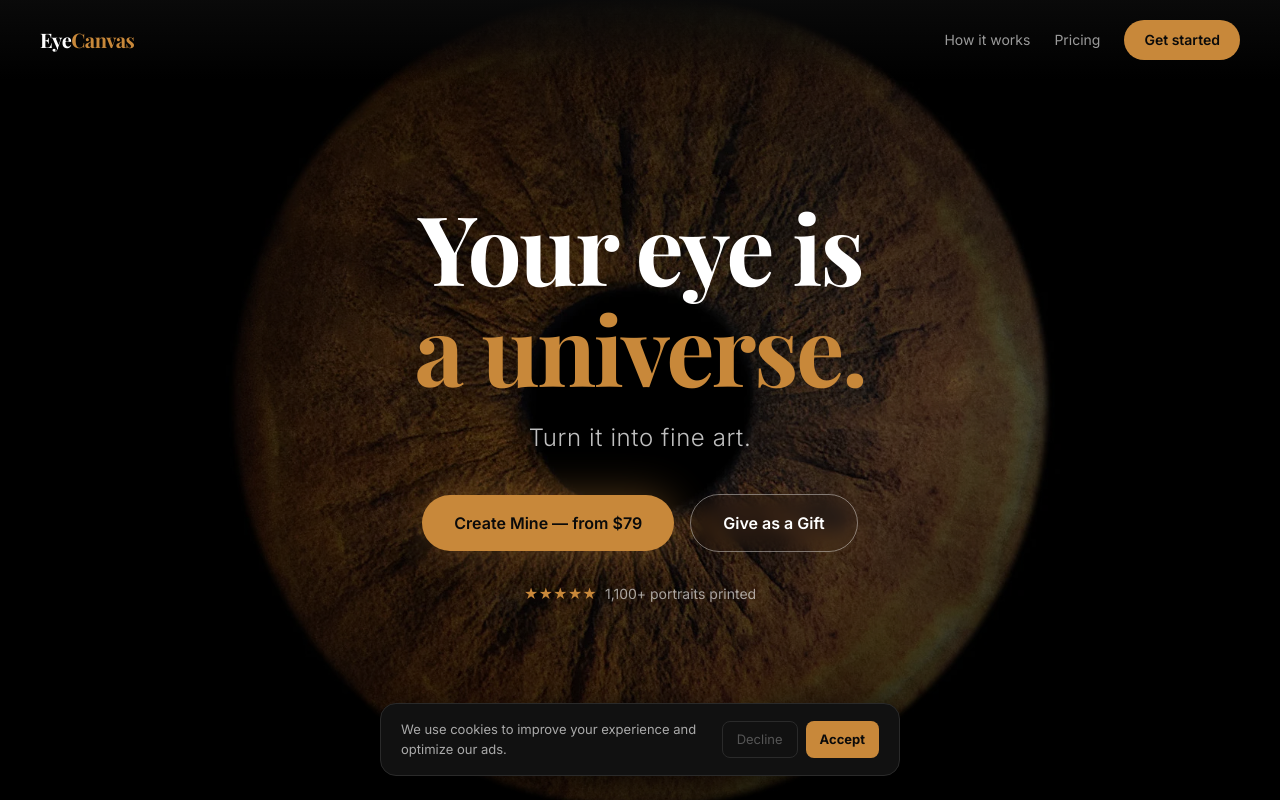
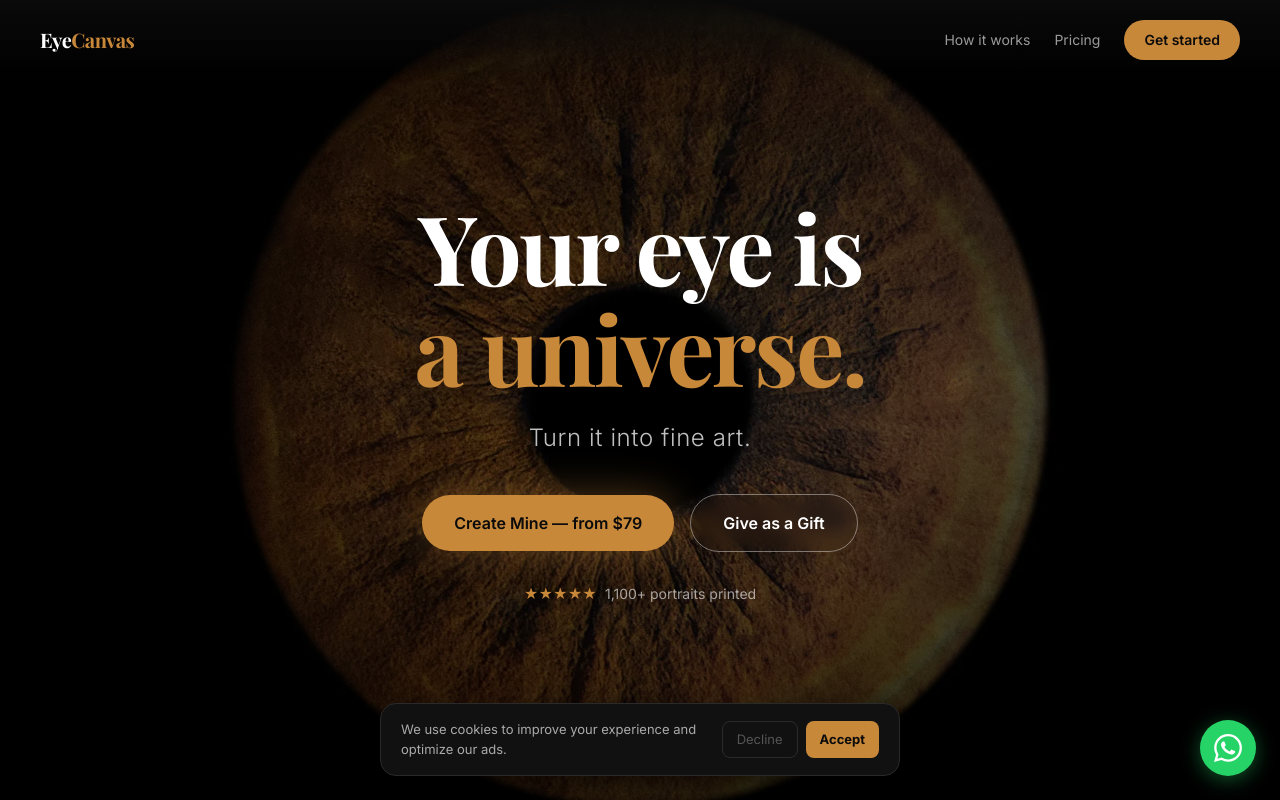
Before and after one commit to sich514/eyecanvas, a Next.js app: page / in a window 1280 px wide. Shown: the top 800 px of the page. Built offline with nearby package versions, Linux system fonts and the light colour scheme; no server answers; a web font is replaced by a local one.

Commit message:
fix: Meta Pixel loads only after consent, no duplicate PageView, safe event mapping

```diff
--- a/app/admin/analytics/AnalyticsClient.tsx
+++ b/app/admin/analytics/AnalyticsClient.tsx
@@ -61,11 +61,12 @@
         </div>
 
         {/* Summary cards */}
-        <div style={{ display: 'grid', gridTemplateColumns: 'repeat(3, 1fr)', gap: 16, marginBottom: 32 }}>
+        <div style={{ display: 'grid', gridTemplateColumns: 'repeat(4, 1fr)', gap: 16, marginBottom: 32 }}>
           {[
             { label: 'Total Events', value: todayEvents.length },
             { label: 'Unique Sessions', value: sessions },
             { label: 'Paid Orders', value: counts['checkout_completed'] ?? 0 },
+            { label: 'WhatsApp', value: counts['whatsapp_click'] ?? 0 },
           ].map(c => (
             <div key={c.label} style={{ background: '#111', border: '1px solid #1e1e1e', borderRadius: 14, padding: '20px 24px' }}>
               <p style={{ margin: 0, color: '#444', fontSize: 12, textTransform: 'uppercase', letterSpacing: '0.06em' }}>{c.label}</p>
--- a/app/api/track/route.ts
+++ b/app/api/track/route.ts
@@ -3,7 +3,7 @@
 
 const ALLOWED = new Set([
   'page_view', 'configurator_view', 'configurator_cta_click',
-  'photo_upload_success', 'checkout_completed',
+  'photo_upload_success', 'checkout_completed', 'whatsapp_click',
 ])
 
 export async function POST(req: NextRequest) {
--- a/app/layout.tsx
+++ b/app/layout.tsx
@@ -3,6 +3,7 @@
 import { GoogleAnalytics } from '@next/third-parties/google'
 import ConsentBanner from '@/components/ConsentBanner'
 import AnalyticsPixels from '@/components/AnalyticsPixels'
+import WhatsAppButton from '@/components/WhatsAppButton'
 import './globals.css'
 
 const playfair = Playfair_Display({
@@ -28,6 +29,7 @@
     <html lang="en" className={`${playfair.variable} ${inter.variable} h-full`}>
       <body className="min-h-full flex flex-col bg-[#0a0a0a] text-white">
         {children}
+        <WhatsAppButton />
         <ConsentBanner />
         <AnalyticsPixels />
       </body>
--- a/components/AnalyticsPixels.tsx
+++ b/components/AnalyticsPixels.tsx
@@ -1,17 +1,37 @@
 'use client'
 
 import Script from 'next/script'
+import { useEffect } from 'react'
 
 export default function AnalyticsPixels() {
   const metaId = process.env.NEXT_PUBLIC_META_PIXEL_ID
   const ttId = process.env.NEXT_PUBLIC_TIKTOK_PIXEL_ID
 
+  // Init pixels only after consent
+  useEffect(() => {
+    const consent = localStorage.getItem('ec_consent')
+    if (consent !== 'accepted') return
+
+    if (metaId && typeof (window as any).fbq === 'undefined') {
+      // Manually init if script already loaded but fbq not yet called
+      ;(window as any).fbq?.('init', metaId)
+      ;(window as any).fbq?.('track', 'PageView')
+    }
+  }, [])
+
+  const consent = typeof window !== 'undefined' ? localStorage.getItem('ec_consent') : null
+
+  // Only load pixel scripts if consent given
+  if (consent !== 'accepted') return null
+
   return (
     <>
       {metaId && (
-        <Script id="meta-pixel" strategy="afterInteractive">{`
+        <Script id="meta-pixel" strategy="afterInteractive" onLoad={() => {
+          ;(window as any).fbq('init', metaId)
+          ;(window as any).fbq('track', 'PageView')
+        }}>{`
           !function(f,b,e,v,n,t,s){if(f.fbq)return;n=f.fbq=function(){n.callMethod?n.callMethod.apply(n,arguments):n.queue.push(arguments)};if(!f._fbq)f._fbq=n;n.push=n;n.loaded=!0;n.version='2.0';n.queue=[];t=b.createElement(e);t.async=!0;t.src=v;s=b.getElementsByTagName(e)[0];s.parentNode.insertBefore(t,s)}(window,document,'script','https://connect.facebook.net/en_US/fbevents.js');
-          fbq('init','${metaId}');fbq('track','PageView');
         `}</Script>
       )}
       {ttId && (
--- /dev/null
+++ b/components/WhatsAppButton.tsx
@@ -0,0 +1,34 @@
+'use client'
+
+import { track } from '@/lib/analytics'
+
+export default function WhatsAppButton() {
+  return (
+    <a
+      href="https://wa.me/380957061098"
+      target="_blank"
+      rel="noopener noreferrer"
+      onClick={() => track('whatsapp_click')}
+      style={{
+        position: 'fixed', bottom: 24, right: 24, zIndex: 9998,
+        width: 56, height: 56, borderRadius: '50%',
+        background: '#25D366', boxShadow: '0 4px 20px rgba(37,211,102,0.4)',
+        display: 'flex', alignItems: 'center', justifyContent: 'center',
+        transition: 'transform 200ms ease, box-shadow 200ms ease',
+      }}
+      onMouseEnter={e => {
+        (e.currentTarget as HTMLAnchorElement).style.transform = 'scale(1.1)'
+        ;(e.currentTarget as HTMLAnchorElement).style.boxShadow = '0 6px 28px rgba(37,211,102,0.55)'
+      }}
+      onMouseLeave={e => {
+        (e.currentTarget as HTMLAnchorElement).style.transform = 'scale(1)'
+        ;(e.currentTarget as HTMLAnchorElement).style.boxShadow = '0 4px 20px rgba(37,211,102,0.4)'
+      }}
+      aria-label="Chat on WhatsApp"
+    >
+      <svg width="28" height="28" viewBox="0 0 24 24" fill="white">
+        <path d="M17.472 14.382c-.297-.149-1.758-.867-2.03-.967-.273-.099-.471-.148-.67.15-.197.297-.767.966-.94 1.164-.173.199-.347.223-.644.075-.297-.15-1.255-.463-2.39-1.475-.883-.788-1.48-1.761-1.653-2.059-.173-.297-.018-.458.13-.606.134-.133.298-.347.446-.52.149-.174.198-.298.298-.497.099-.198.05-.371-.025-.52-.075-.149-.669-1.612-.916-2.207-.242-.579-.487-.5-.669-.51-.173-.008-.371-.01-.57-.01-.198 0-.52.074-.792.372-.272.297-1.04 1.016-1.04 2.479 0 1.462 1.065 2.875 1.213 3.074.149.198 2.096 3.2 5.077 4.487.709.306 1.262.489 1.694.625.712.227 1.36.195 1.871.118.571-.085 1.758-.719 2.006-1.413.248-.694.248-1.289.173-1.413-.074-.124-.272-.198-.57-.347m-5.421 7.403h-.004a9.87 9.87 0 01-5.031-1.378l-.361-.214-3.741.982.998-3.648-.235-.374a9.86 9.86 0 01-1.51-5.26c.001-5.45 4.436-9.884 9.888-9.884 2.64 0 5.122 1.03 6.988 2.898a9.825 9.825 0 012.893 6.994c-.003 5.45-4.437 9.884-9.885 9.884m8.413-18.297A11.815 11.815 0 0012.05 0C5.495 0 .16 5.335.157 11.892c0 2.096.547 4.142 1.588 5.945L.057 24l6.305-1.654a11.882 11.882 0 005.683 1.448h.005c6.554 0 11.89-5.335 11.893-11.893a11.821 11.821 0 00-3.48-8.413z"/>
+      </svg>
+    </a>
+  )
+}
--- a/lib/analytics.ts
+++ b/lib/analytics.ts
@@ -4,6 +4,7 @@
   | 'configurator_cta_click'
   | 'photo_upload_success'
   | 'checkout_completed'
+  | 'whatsapp_click'
 
 export type EventProps = {
   format?: string
@@ -54,17 +55,19 @@
 
   // Meta Pixel
   if (consent === 'accepted' && typeof (window as any).fbq !== 'undefined') {
-    const metaMap: Record<EventName, string> = {
-      page_view: 'PageView',
-      configurator_view: 'ViewContent',
-      configurator_cta_click: 'InitiateCheckout',
-      photo_upload_success: 'AddToCart',
-      checkout_completed: 'Purchase',
-    }
-    if (event === 'checkout_completed' && props?.price) {
-      ;(window as any).fbq('track', 'Purchase', { value: props.price, currency: 'USD' })
-    } else {
-      ;(window as any).fbq('track', metaMap[event])
+    // Skip page_view — pixel fires it itself on init to avoid duplicate
+    if (event !== 'page_view') {
+      if (event === 'checkout_completed' && props?.price) {
+        ;(window as any).fbq('track', 'Purchase', { value: props.price, currency: 'USD' })
+      } else if (event === 'configurator_cta_click') {
+        ;(window as any).fbq('track', 'InitiateCheckout')
+      } else if (event === 'photo_upload_success') {
+        ;(window as any).fbq('track', 'AddToCart')
+      } else if (event === 'configurator_view') {
+        ;(window as any).fbq('track', 'ViewContent')
+      } else if (event === 'whatsapp_click') {
+        ;(window as any).fbq('trackCustom', 'WhatsAppClick')
+      }
     }
   }
 
@@ -76,6 +79,7 @@
       configurator_cta_click: 'AddToCart',
       photo_upload_success: 'AddToCart',
       checkout_completed: 'CompletePayment',
+      whatsapp_click: 'Contact',
     }
     ;(window as any).ttq.track(ttMap[event], payload)
   }
```
